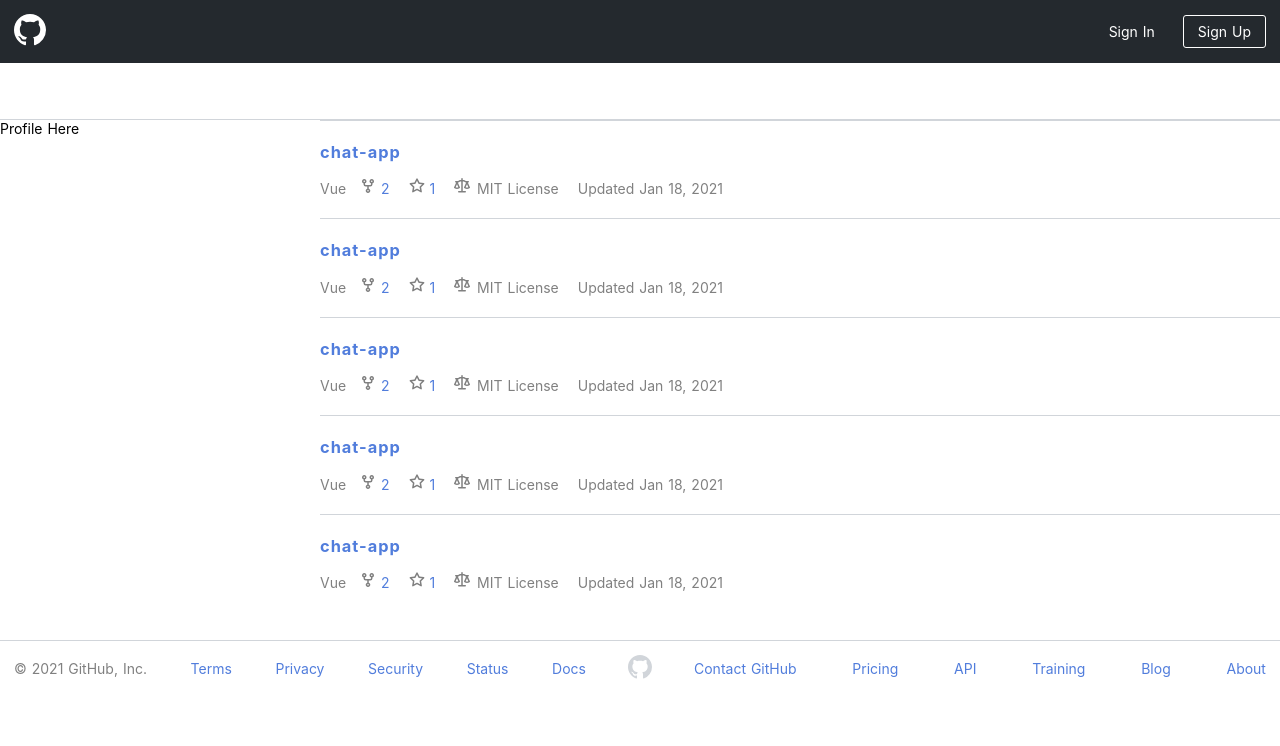
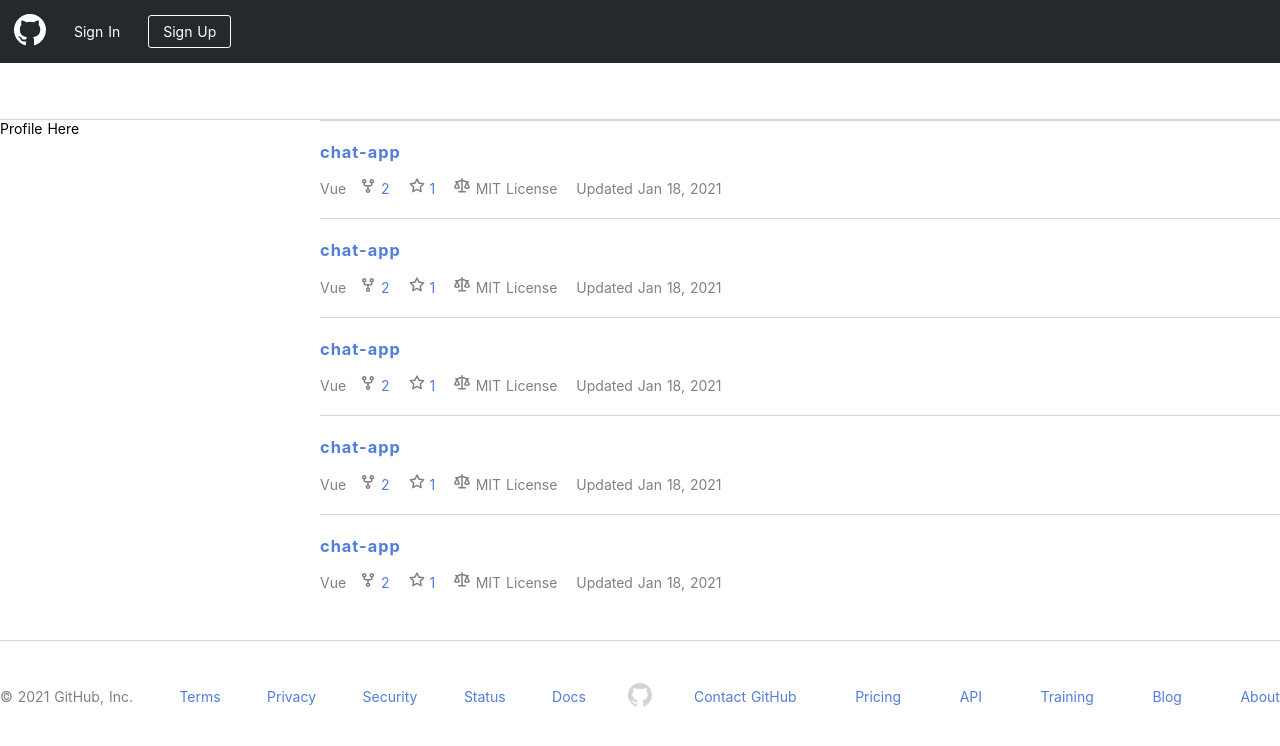
Before and after one commit to OgbeniHMMD/github-profille-clone, a Nuxt app: page / in a window 1280 px wide. Shown: the top 746 px of the page. Built offline with nearby package versions, Linux system fonts and the light colour scheme.

Commit message:
Added max-width to .container

```diff
--- a/assets/custom.css
+++ b/assets/custom.css
@@ -8,10 +8,13 @@
 }
 
 .container {
-  padding: 1em !important;
+  max-width: 1280px;
+  /* padding: 1em !important; */
+  margin: 0 auto;
 }
 
 .flex {
+  width: 100%;
   display: flex;
   align-items: center;
 }
--- a/components/partials/AppBar.vue
+++ b/components/partials/AppBar.vue
@@ -1,5 +1,6 @@
 <template>
-  <header class="header container flex">
+  <header class="header">
+    <nav class="container flex">
       <div>
         <a class="icon" href="/">
           <svg
@@ -23,15 +24,16 @@
         >
         <nuxt-link class="sign-btn" to="#">Sign Up</nuxt-link>
       </div>
+    </nav>
   </header>
 </template>
 
 <style scoped>
 .header {
-  width: 100%;
   color: var(--white);
   justify-content: space-between;
   background-color: var(--black);
+  padding: 1em;
 }
 
 #signin {
--- a/components/partials/Footer.vue
+++ b/components/partials/Footer.vue
@@ -1,6 +1,6 @@
 <template>
-  <footer>
-    <div class="footer container" role="contentinfo">
+  <footer class="footer">
+    <div class="container flex">
       <div class="row">
         <div class="copyright">&copy; 2021 GitHub, Inc.</div>
         <div>
@@ -108,8 +108,6 @@
 
 <style scoped>
 .footer {
-  display: flex;
-  align-items: center;
   justify-content: space-between;
   padding: 3em 0;
   margin-top: 2em;
--- a/components/repository/MainList.vue
+++ b/components/repository/MainList.vue
@@ -63,7 +63,7 @@
               width="16"
               height="16"
               aria-hidden="true"
-              style="margin-right: 0.5em"
+              style="margin-right: 0.4em"
             >
               <path
                 fill="grey"
--- a/pages/index.vue
+++ b/pages/index.vue
@@ -3,7 +3,7 @@
     <partials-app-bar />
     <partials-nav-bar />
 
-    <section class="main-section">
+    <section class="container main-section">
       <repository-side-bar class="aside" />
       <repository-main-list class="main" />
     </section>
```
Lines whose indentation alone changed are shown as unchanged.
